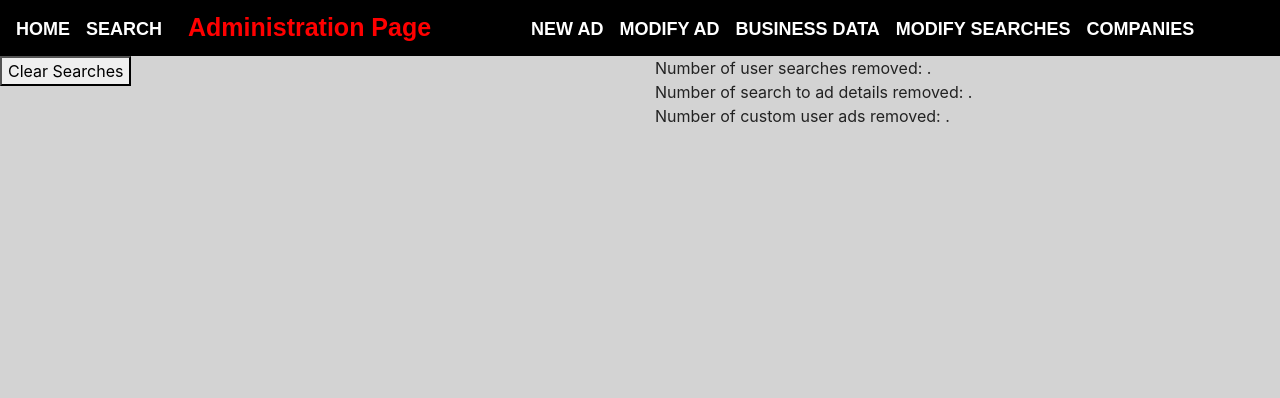
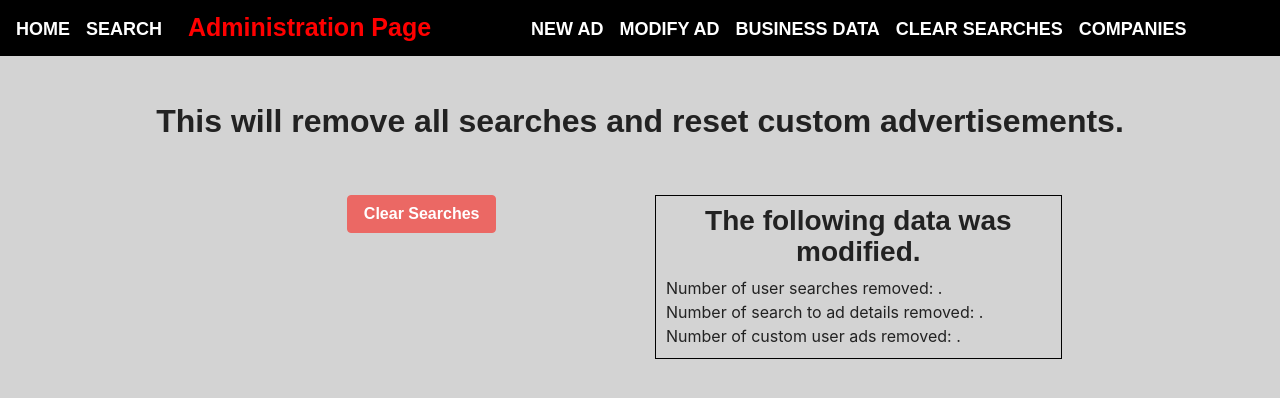
Before and after one commit to bjsmith3185/advertisement_addon, a React (Create React App) app in the folder client/: page /admin/searches in a window 1280 px wide. Shown: the top 398 px of the page. Built offline with nearby package versions, Linux system fonts and the light colour scheme; a web font is replaced by a local one.

Commit message:
styled the reset box

```diff
--- a/client/src/Pages/ModifyUserSearches/ModifyUserSearches.js
+++ b/client/src/Pages/ModifyUserSearches/ModifyUserSearches.js
@@ -3,6 +3,7 @@ import AdminForm from "../../components/AdminForm";
 import AdminNav from "../../components/AdminNav";
 import Advertisement from "../../components/Advertisement";
 import AllAdsList from "../../components/AllAdsList";
+
 import API from "../../utils/API";
 import "./ModifyUserSearches.css";
 
@@ -10,6 +11,7 @@ import "./ModifyUserSearches.css";
 // import Dropdown from 'react-dropdown';
 // import 'react-dropdown/style.css';
 import MyDropdown from "../../components/MyDropdown/MyDropdown";
+import ResetData from "../../components/ResetData";
 
 
 class ModifyUserSearches extends Component {
@@ -83,21 +85,35 @@ class ModifyUserSearches extends Component {
     return (
       <div>
         <AdminNav />
+        <br />
+        <br />
 
+        <h2 className="text-center">
+          This will remove all searches and reset custom advertisements.
+        </h2>
+        <br />
+        <br />
         <div className="row">
-          <div className="col-4">
-            <button onClick={this.clearSearches}>Clear Searches</button>
+          <div className="col-2"></div>
+          <div className="col-4 text-center">
+            <button className="btn btn-primary" onClick={this.clearSearches}>Clear Searches</button>
           </div>
-          <div className="col-2"></div>
+
 
           <div className="col-4">
-          {/* <button onClick={this.clearDetails}>Clear Match Details</button> */}
+            {/* <button onClick={this.clearDetails}>Clear Match Details</button> */}
 
-          <div>
+
+            <ResetData
+              searches={this.state.searches}
+              details={this.state.details}
+              userads={this.state.userads}
+            />
+            {/* <div>
             <div>Number of user searches removed: {this.state.searches}.</div>
             <div>Number of search to ad details removed: {this.state.details}.</div>
             <div>Number of custom user ads removed: {this.state.userads}.</div>
-          </div>
+          </div> */}
 
 
 
--- a/client/src/components/AdminNav/AdminNav.js
+++ b/client/src/components/AdminNav/AdminNav.js
@@ -17,7 +17,7 @@ const AdminNav = () => (
 
       <a className="navbar-brand" href="/admin/business">Business Data</a>
 
-      <a className="navbar-brand" href="/admin/searches">Modify Searches</a>
+      <a className="navbar-brand" href="/admin/searches">Clear Searches</a>
 
       <a className="navbar-brand" href="/admin/companies">Companies</a>
 
--- /dev/null
+++ b/client/src/components/ResetData/ResetData.css
@@ -0,0 +1,9 @@
+.reset-box {
+  border: 1px solid black;
+  padding: 10px;
+}
+
+.result-tiem {
+  padding-top: 10px;
+
+}
--- /dev/null
+++ b/client/src/components/ResetData/ResetData.js
@@ -0,0 +1,16 @@
+import React from "react";
+import "./ResetData.css";
+
+const ResetData = (props) => (
+  <div>
+    <div className="reset-box">
+      <h3 className="text-center">The following data was modified.</h3>
+      <div className="result-item">Number of user searches removed: {props.searches}.</div>
+      <div className="result-item">Number of search to ad details removed: {props.details}.</div>
+      <div className="result-item">Number of custom user ads removed: {props.userads}.</div>
+    </div>
+
+  </div>
+);
+
+export default ResetData;
--- /dev/null
+++ b/client/src/components/ResetData/index.js
@@ -0,0 +1 @@
+export { default } from "./ResetData";
```
Also changed, not shown: 1 other file (tests, documents, lock files or other folders).
